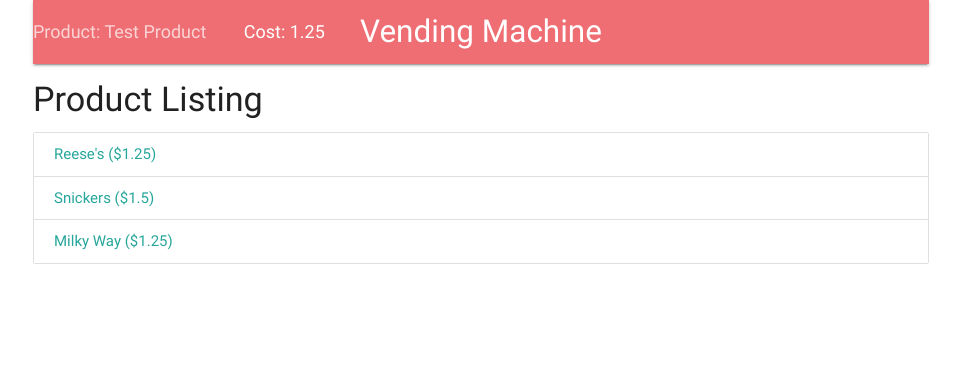
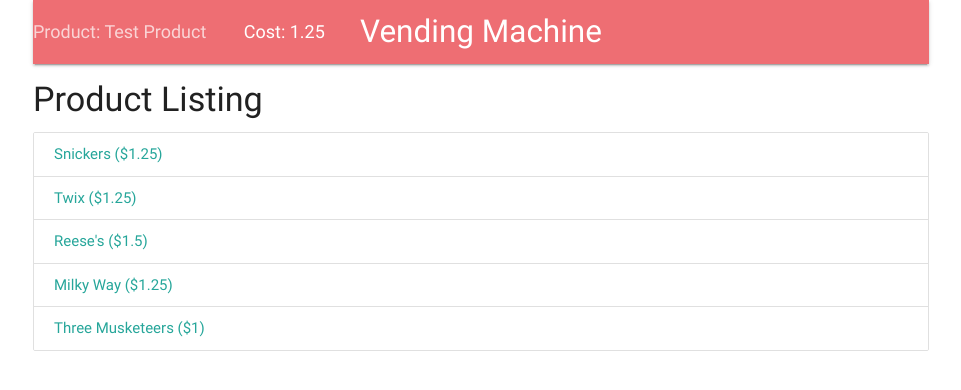
Before and after one commit to bjsawyer/Vending-Machine-ng2, an Angular app: page /productListing in a window 1280 px wide. Shown: the top 390 px of the page, without its empty margins (159-1120 px from the left). Built offline with nearby package versions, Linux system fonts and the light colour scheme.

Commit message:
Hooked up service in product-listing.component

```diff
--- a/src/app/product-listing/product-listing.component.ts
+++ b/src/app/product-listing/product-listing.component.ts
@@ -1,6 +1,8 @@
 import { Component, OnInit } from '@angular/core';
 import { Product } from '../models/product/product.component';
 import { Router } from '@angular/router';
+
+import { ProductService } from '../services/product.service';
 
 @Component({
   selector: 'app-product-listing',
@@ -8,16 +10,16 @@
   styleUrls: ['./product-listing.component.css']
 })
 export class ProductListingComponent implements OnInit {
-  products = [
-    new Product(1, 'Reese\'s', 1.25),
-    new Product(2, 'Snickers', 1.50),
-    new Product(3, 'Milky Way', 1.25)
-  ];
+  private products: Product[];
 
-  constructor(private router: Router) {
+  constructor(private productService: ProductService, private router: Router) { }
+
+  ngOnInit() {
+    this.getProducts();
   }
 
-  ngOnInit() {
+  getProducts() {
+    this.productService.getProductListing().then(products => this.products = products);
   }
 
   onSelect(product: Product) {
```
